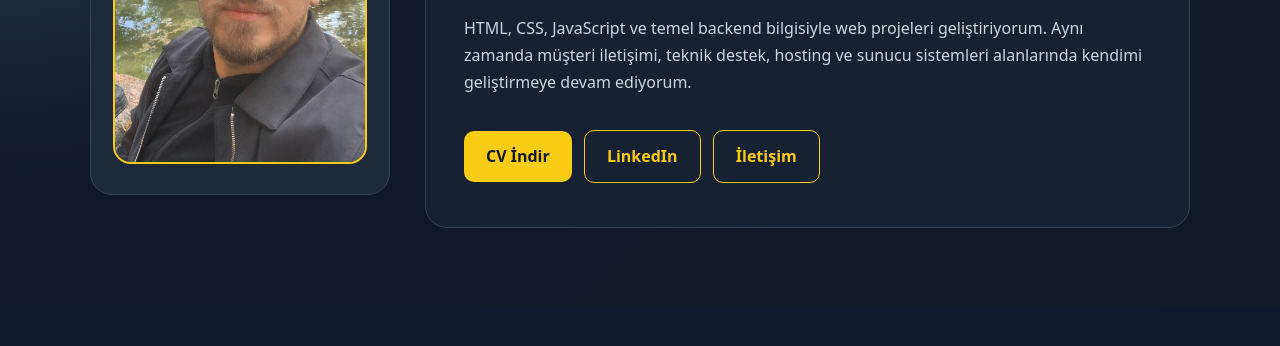
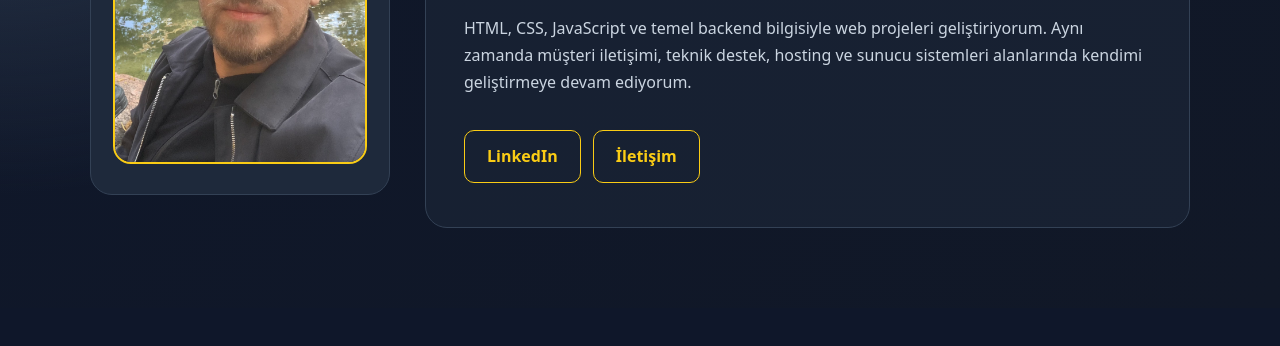
Before and after one commit to ahmetpar1/ahmetpar1.github.io, a plain HTML site: page index.html in a window 1280 px wide. Shown: the part 302-648 px from the top of the page. Drawn offline with Linux system fonts and the light colour scheme.

Commit message:
Update index.html

```diff
--- a/index.html
+++ b/index.html
@@ -277,7 +277,6 @@
         </p>
 
         <div class="buttons">
-          <a href="cv.pdf" class="btn">CV İndir</a>
           <a href="https://www.linkedin.com/in/ahmetpar1/" target="_blank" class="btn secondary">LinkedIn</a>
           <a href="#contact" class="btn secondary">İletişim</a>
         </div>
```
